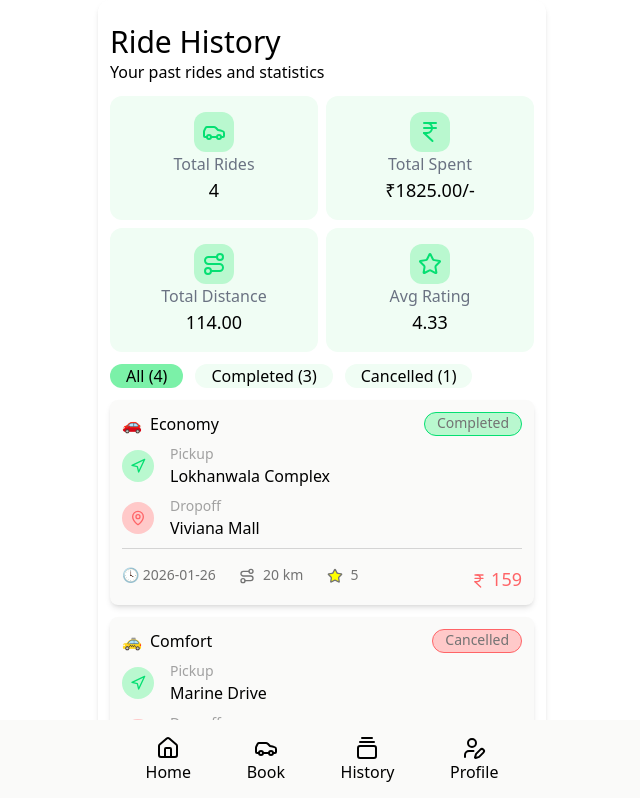
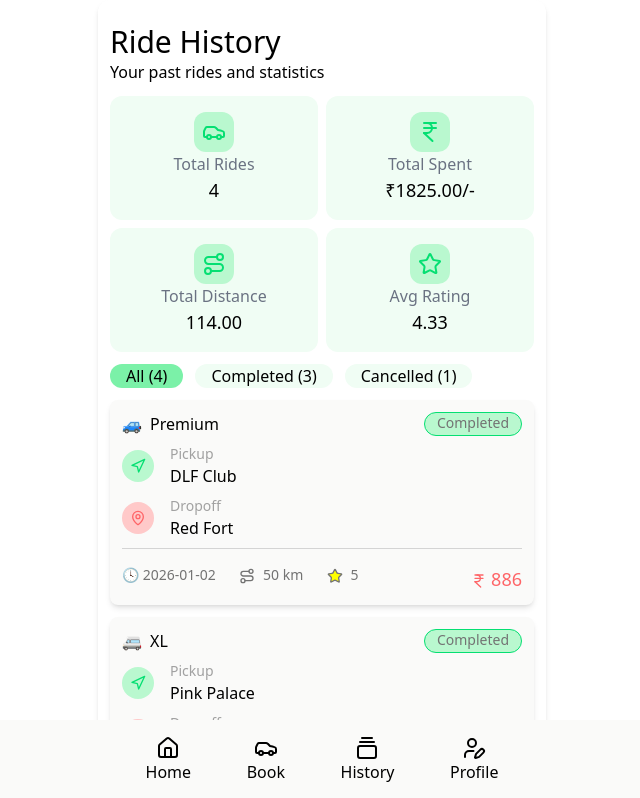
Before and after one commit to sneha-akd/GeekforGeek-21-project, a React (Vite) app in the folder Ride-Booking-App/: page /history in a window 1280 px wide. Shown: the top 798 px of the page, without its empty margins (318-958 px from the left). Built offline with nearby package versions, Linux system fonts and the light colour scheme.

Commit message:
QOL Changes, decimal point fixed to 2 places, reverse history list

```diff
--- a/Ride-Booking-App/src/Component/UpdateWalletBalance.jsx
+++ b/Ride-Booking-App/src/Component/UpdateWalletBalance.jsx
@@ -38,7 +38,7 @@ const UpdateWalletBalance = () => {
       <div className="flex items-center justify-between">
         <div className="text-3xl font-semibold mb-4 flex items-center gap-1">
           <IndianRupee className="w-6 h-6 text-neutral-400" />
-          {walletBalance}
+          {walletBalance.toFixed(2)}
         </div>
 
         <button onClick={handleadd} className="rounded-md bg-green-600 px-4 py-2 text-sm font-medium text-white hover:bg-gray-400 transition">
--- a/Ride-Booking-App/src/Screen/History.jsx
+++ b/Ride-Booking-App/src/Screen/History.jsx
@@ -101,7 +101,7 @@ function History() {
 
       {/** History Card List */}
       <div className="flex flex-col gap-3">
-        {history.filter((ride) => !filter || ride.status === filter).map((ride, index) => {
+        {history.filter((ride) => !filter || ride.status === filter).reverse().map((ride, index) => {
           return <HistoryCard ride={ride} key={index} />
         })}
       </div>
--- a/Ride-Booking-App/src/Screen/Home.jsx
+++ b/Ride-Booking-App/src/Screen/Home.jsx
@@ -23,7 +23,7 @@ function Home() {
 
         <div className="flex items-center gap-1 text-2xl font-semibold text-green-600">
           <IndianRupee size={18} />
-          {walletBalance}
+          {walletBalance.toFixed(2)}
         </div>
       </div>
 
```
